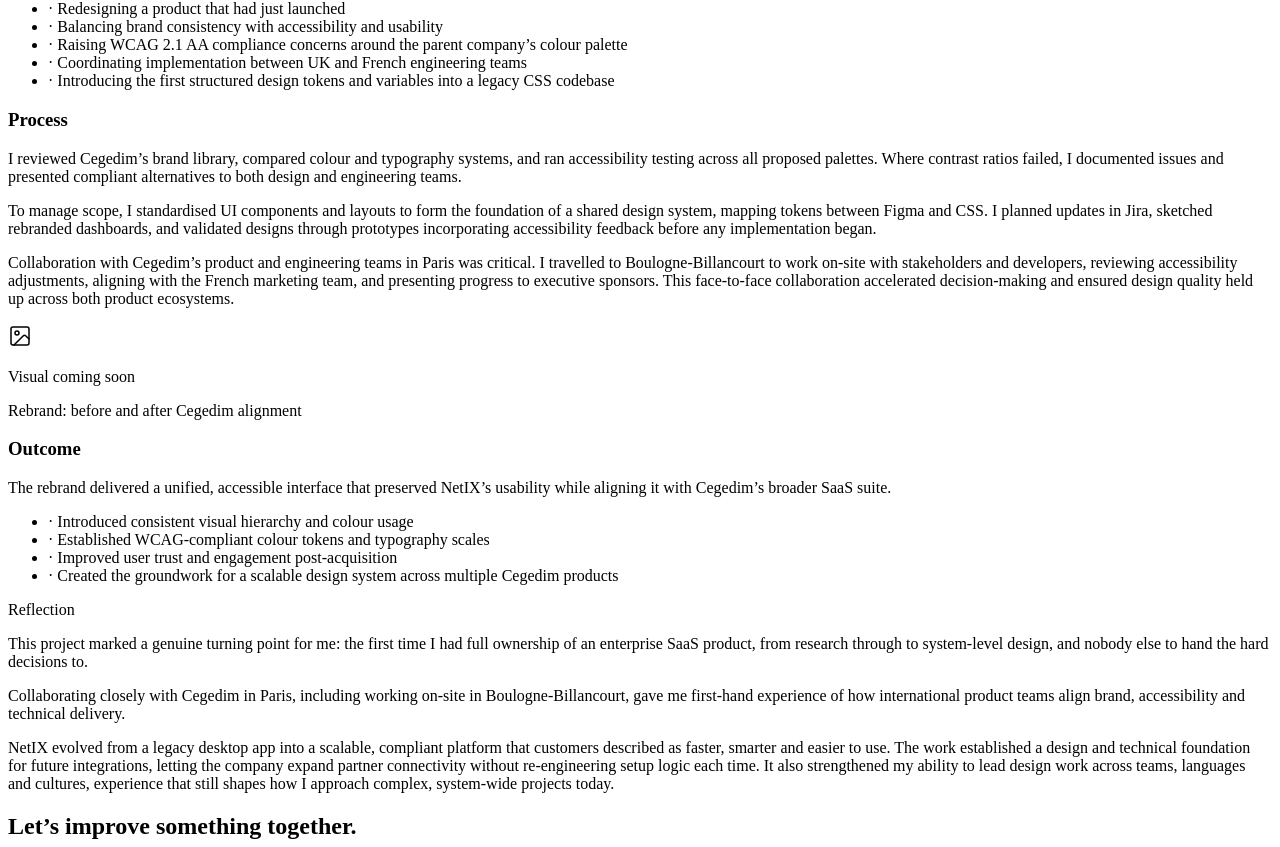
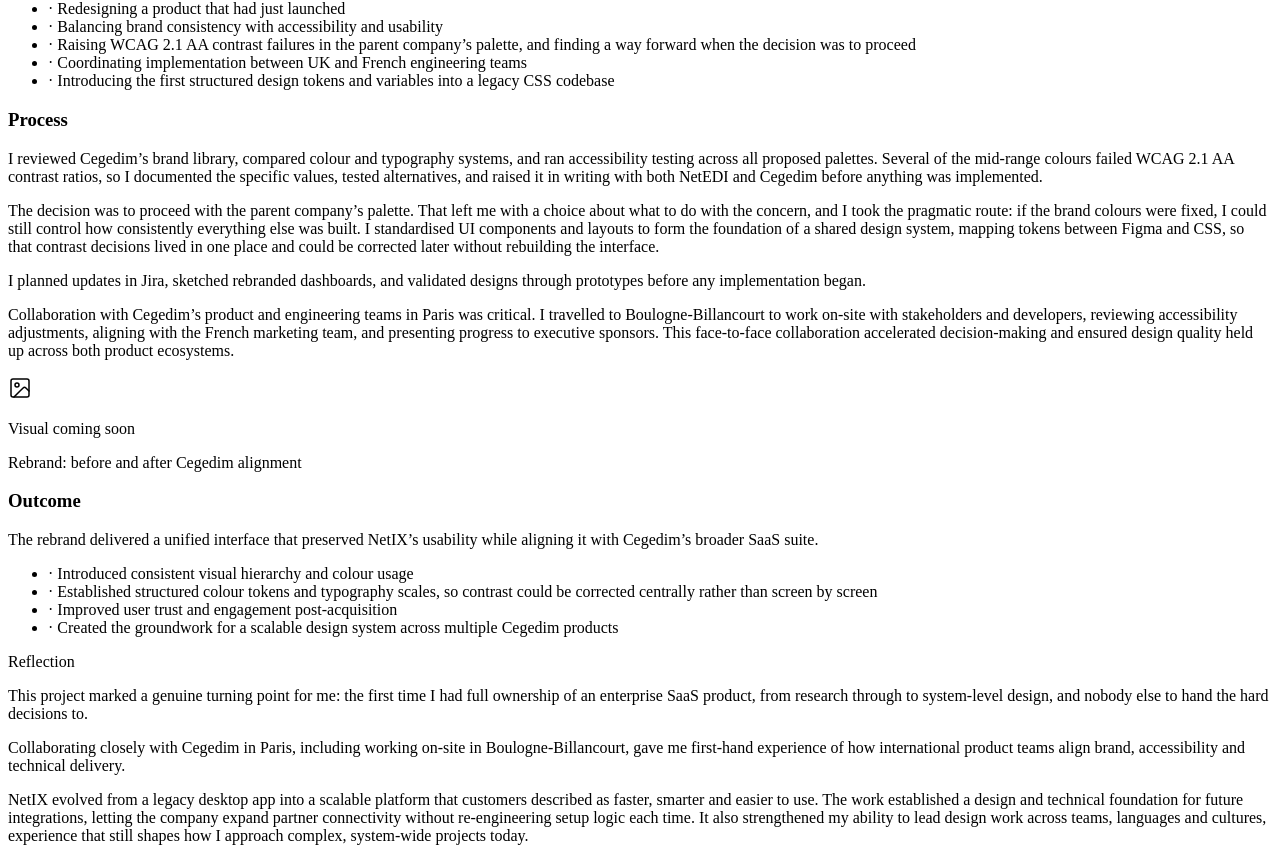
Before and after one commit to jadeparrish/portfolio, a Next.js app: page /work/netix in a window 1280 px wide. Shown: the part 1896-2743 px from the top of the page. Built offline with nearby package versions, Linux system fonts and the light colour scheme.

Commit message:
Update page.js

```diff
--- a/app/work/netix/page.js
+++ b/app/work/netix/page.js
@@ -234,7 +234,7 @@ export default function NetIXCaseStudy() {
               <ul className="space-y-2.5 text-neutral-700 text-sm">
                 <li className="flex gap-3"><span className="text-[#A47864]">&middot;</span> Redesigning a product that had just launched</li>
                 <li className="flex gap-3"><span className="text-[#A47864]">&middot;</span> Balancing brand consistency with accessibility and usability</li>
-                <li className="flex gap-3"><span className="text-[#A47864]">&middot;</span> Raising WCAG 2.1 AA compliance concerns around the parent company&rsquo;s colour palette</li>
+                <li className="flex gap-3"><span className="text-[#A47864]">&middot;</span> Raising WCAG 2.1 AA contrast failures in the parent company&rsquo;s palette, and finding a way forward when the decision was to proceed</li>
                 <li className="flex gap-3"><span className="text-[#A47864]">&middot;</span> Coordinating implementation between UK and French engineering teams</li>
                 <li className="flex gap-3"><span className="text-[#A47864]">&middot;</span> Introducing the first structured design tokens and variables into a legacy CSS codebase</li>
               </ul>
@@ -246,15 +246,23 @@ export default function NetIXCaseStudy() {
                 <p>
                   I reviewed Cegedim&rsquo;s brand library, compared colour and
                   typography systems, and ran accessibility testing across all proposed
-                  palettes. Where contrast ratios failed, I documented issues and
-                  presented compliant alternatives to both design and engineering teams.
+                  palettes. Several of the mid-range colours failed WCAG 2.1 AA contrast
+                  ratios, so I documented the specific values, tested alternatives, and
+                  raised it in writing with both NetEDI and Cegedim before anything was
+                  implemented.
                 </p>
                 <p>
-                  To manage scope, I standardised UI components and layouts to form the
-                  foundation of a shared design system, mapping tokens between Figma and
-                  CSS. I planned updates in Jira, sketched rebranded dashboards, and
-                  validated designs through prototypes incorporating accessibility
-                  feedback before any implementation began.
+                  The decision was to proceed with the parent company&rsquo;s palette. That
+                  left me with a choice about what to do with the concern, and I took the
+                  pragmatic route: if the brand colours were fixed, I could still control
+                  how consistently everything else was built. I standardised UI components
+                  and layouts to form the foundation of a shared design system, mapping
+                  tokens between Figma and CSS, so that contrast decisions lived in one
+                  place and could be corrected later without rebuilding the interface.
+                </p>
+                <p>
+                  I planned updates in Jira, sketched rebranded dashboards, and validated
+                  designs through prototypes before any implementation began.
                 </p>
                 <p>
                   Collaboration with Cegedim&rsquo;s product and engineering teams in
@@ -273,13 +281,12 @@ export default function NetIXCaseStudy() {
             <div>
               <SubLabel>Outcome</SubLabel>
               <p className="text-neutral-700 leading-relaxed mb-4">
-                The rebrand delivered a unified, accessible interface that preserved
-                NetIX&rsquo;s usability while aligning it with Cegedim&rsquo;s broader
-                SaaS suite.
+                The rebrand delivered a unified interface that preserved NetIX&rsquo;s
+                usability while aligning it with Cegedim&rsquo;s broader SaaS suite.
               </p>
               <ul className="space-y-2.5 text-neutral-700 text-sm">
                 <li className="flex gap-3"><span className="text-[#A47864]">&middot;</span> Introduced consistent visual hierarchy and colour usage</li>
-                <li className="flex gap-3"><span className="text-[#A47864]">&middot;</span> Established WCAG-compliant colour tokens and typography scales</li>
+                <li className="flex gap-3"><span className="text-[#A47864]">&middot;</span> Established structured colour tokens and typography scales, so contrast could be corrected centrally rather than screen by screen</li>
                 <li className="flex gap-3"><span className="text-[#A47864]">&middot;</span> Improved user trust and engagement post-acquisition</li>
                 <li className="flex gap-3"><span className="text-[#A47864]">&middot;</span> Created the groundwork for a scalable design system across multiple Cegedim products</li>
               </ul>
@@ -302,8 +309,8 @@ export default function NetIXCaseStudy() {
               product teams align brand, accessibility and technical delivery.
             </p>
             <p>
-              NetIX evolved from a legacy desktop app into a scalable, compliant
-              platform that customers described as faster, smarter and easier to use.
+              NetIX evolved from a legacy desktop app into a scalable platform that
+              customers described as faster, smarter and easier to use.
               The work established a design and technical foundation for future
               integrations, letting the company expand partner connectivity without
               re-engineering setup logic each time. It also strengthened my ability to
```
